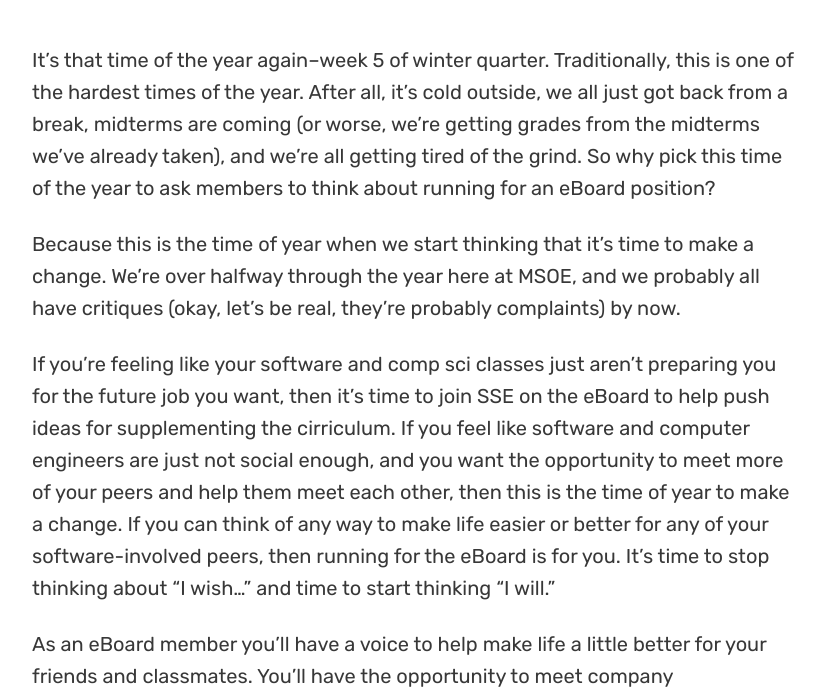
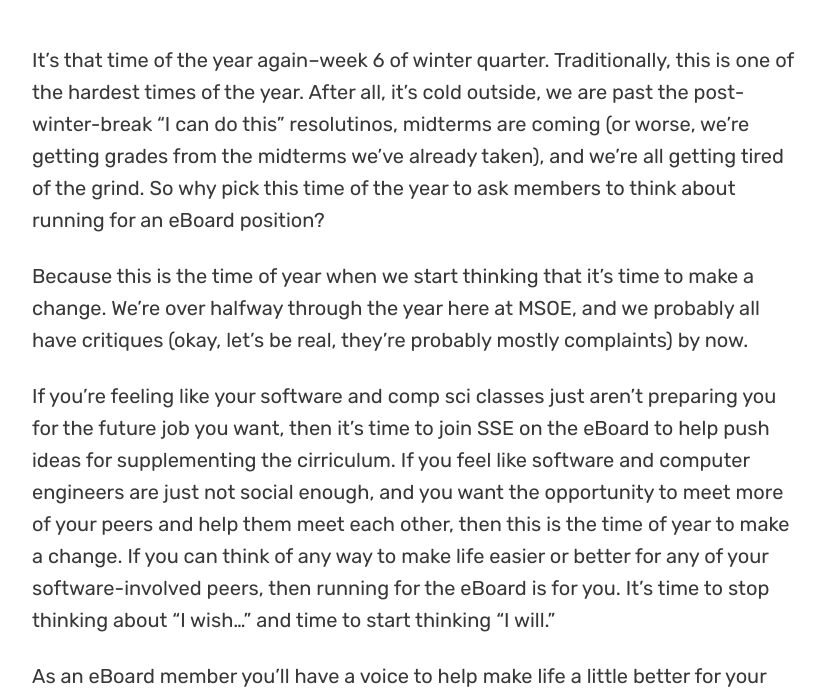
Before and after one commit to msoe-sse/msoe-sse.github.io, a Jekyll site: the page built from _posts/2020-01-15-Time-To-Run.md, in a window 1280 px wide and 900 px high, scrolled down 687 px, cut to the strip 212-900 px from the top of the window. Shown: the whole strip, without its empty margins (224-1049 px from the left). Built offline with Jekyll 4.4.1, drawn with Linux system fonts in a browser that asks for light colours; nearby versions of some CDN libraries; some web fonts are replaced.

Commit message:
Fix incorrect doc link and update week number

```diff
--- a/_posts/2020-01-15-Time-To-Run.md
+++ b/_posts/2020-01-15-Time-To-Run.md
@@ -14,12 +14,12 @@
 {: .lead}
 <!–-break-–>
 
-It's that time of the year again--week 5 of winter quarter. Traditionally, this is one of the hardest times of the year. After all, it's cold outside, we all just got back from a break, midterms are coming (or worse, we're getting grades from the midterms we've already taken), and we're all getting tired of the grind. So why pick this time of the year to ask members to think about running for an eBoard position?
+It's that time of the year again--week 6 of winter quarter. Traditionally, this is one of the hardest times of the year. After all, it's cold outside, we are past the post-winter-break "I can do this" resolutinos, midterms are coming (or worse, we're getting grades from the midterms we've already taken), and we're all getting tired of the grind. So why pick this time of the year to ask members to think about running for an eBoard position?
 
-Because this is the time of year when we start thinking that it's time to make a change. We're over halfway through the year here at MSOE, and we probably all have critiques (okay, let's be real, they're probably complaints) by now.
+Because this is the time of year when we start thinking that it's time to make a change. We're over halfway through the year here at MSOE, and we probably all have critiques (okay, let's be real, they're probably mostly complaints) by now.
 
 If you're feeling like your software and comp sci classes just aren't preparing you for the future job you want, then it's time to join SSE on the eBoard to help push ideas for supplementing the cirriculum. If you feel like software and computer engineers are just not social enough, and you want the opportunity to meet more of your peers and help them meet each other, then this is the time of year to make a change. If you can think of any way to make life easier or better for any of your software-involved peers, then running for the eBoard is for you. It's time to stop thinking about "I wish..." and time to start thinking "I will."
 
 As an eBoard member you'll have a voice to help make life a little better for your friends and classmates. You'll have the opportunity to meet company representatives as you plan events, gather funding and meet alumni. Not only will you have the priviledge of interacting with these amazing people, but you'll also have the priviledge of harnessing their wants and desires and implementing them here at MSOE, making sure that the next generation of software engineers, computer engineers, computer scientists and their friends are more prepared than ever for the rapidly changing industry (not to mention that knowing some of these people can be a _wonderful_ resource to draw on when you're looking for a job!).
 
-So c'mon, then. Go make a change! Check out the list of eboard [positions](https://docs.google.com/document/d/1I6Dp_j_MUemtdn4tNFSr97WLYEepgRQZpXjQGESEJ2s/edit?usp=sharing)  to see which one is the best fit for you, and fill out a nomination form [here]( https://docs.google.com/document/d/1I6Dp_j_MUemtdn4tNFSr97WLYEepgRQZpXjQGESEJ2s/edit?usp=sharing). Voting will occur on Friday of Week 8, and we look forward to welcoming you aboard!
+So c'mon, then. Go make a change! Check out the list of eboard [positions](https://docs.google.com/document/d/1I6Dp_j_MUemtdn4tNFSr97WLYEepgRQZpXjQGESEJ2s/edit?usp=sharing)  to see which one is the best fit for you, and fill out a nomination form [here](https://docs.google.com/forms/d/e/1FAIpQLSfJUSC8VcSIqd60WMREZ2iBdwcwgnFJsw3Fvliod9puc3mJig/viewform). Voting will occur on Friday of Week 8, and we look forward to welcoming you aboard!
```
